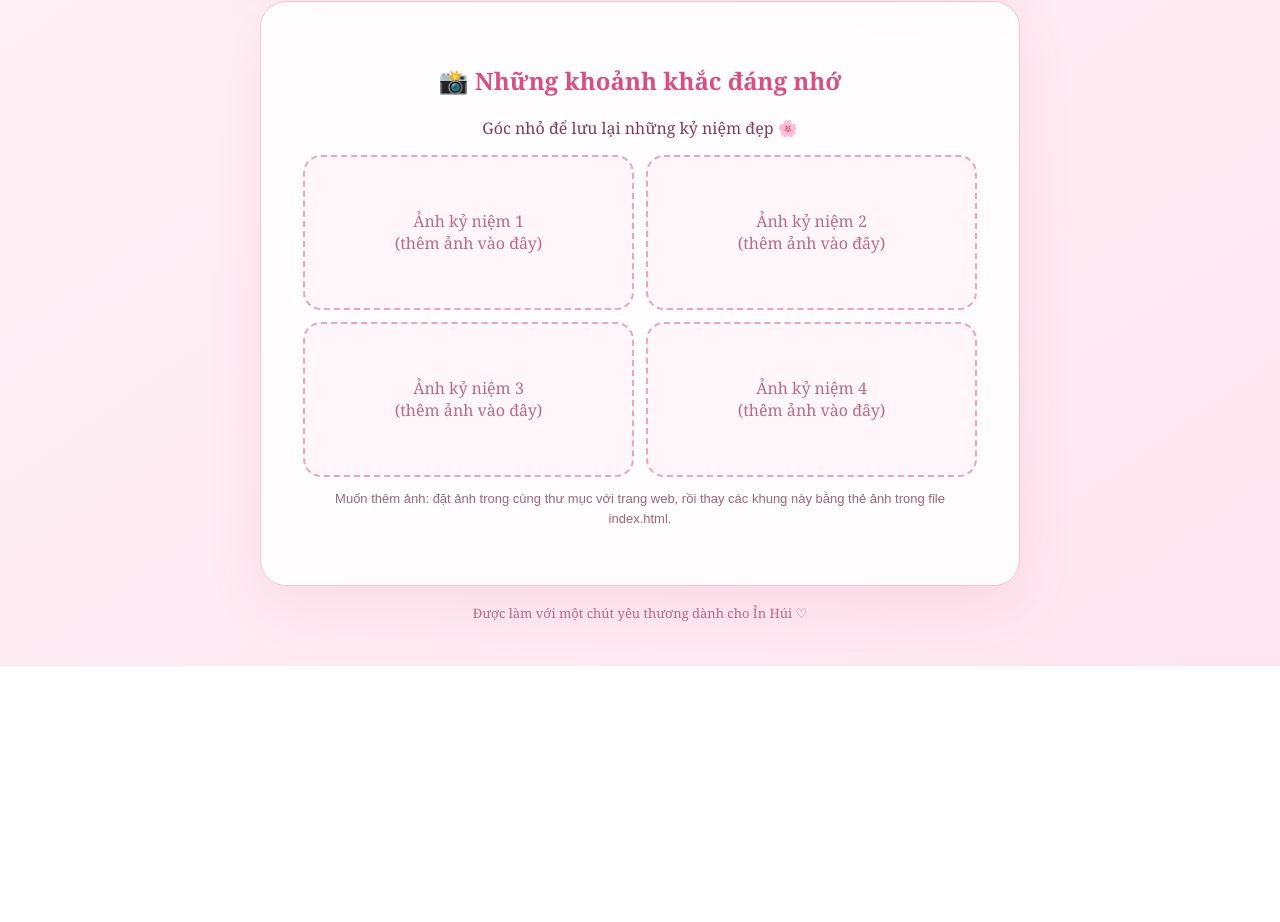
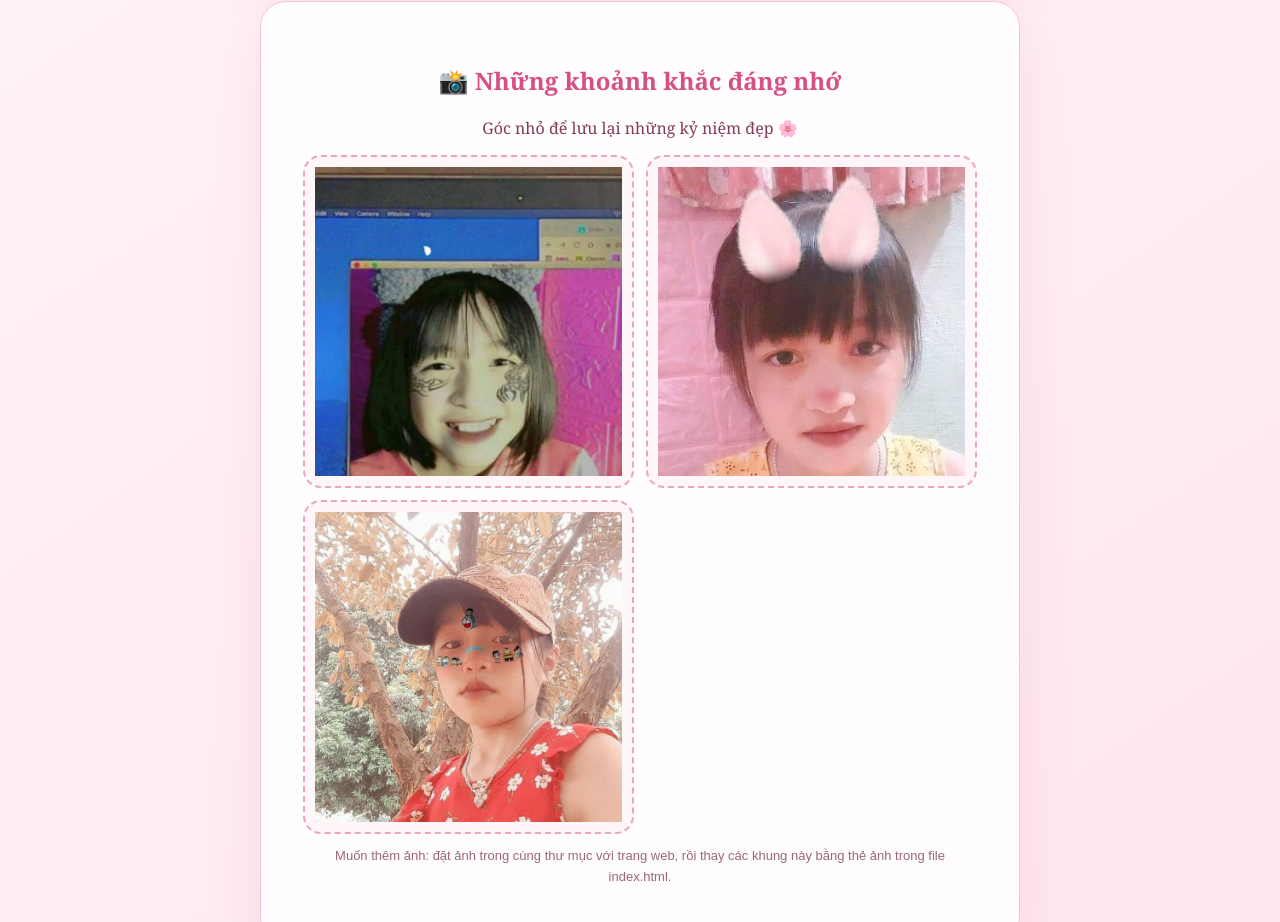
Before and after one commit to caovungtienben-afk/caovungtienben-afk.github.io, a plain HTML site: page index.html in a window 1280 px wide. Shown: the part 838-1760 px from the top of the page. Before the commit the page ends 1504 px from the top, so only its background shows below. Drawn offline with Linux system fonts and the light colour scheme.

Commit message:
Update index.html

```diff
--- a/index.html
+++ b/index.html
@@ -53,10 +53,9 @@ Chúc cô bé Ỉn Húi của anh có một ngày 20/10 thật đáng nhớ nha.
 <h2>📸 Những khoảnh khắc đáng nhớ</h2>
 <p>Góc nhỏ để lưu lại những kỷ niệm đẹp 🌸</p>
 <div class="photos">
-<div class="photo">Ảnh kỷ niệm 1<br> (thêm ảnh vào đây)</div>
-<div class="photo">Ảnh kỷ niệm 2<br> (thêm ảnh vào đây)</div>
-<div class="photo">Ảnh kỷ niệm 3<br> (thêm ảnh vào đây)</div>
-<div class="photo">Ảnh kỷ niệm 4<br> (thêm ảnh vào đây)</div>
+<div class="photo"><img src="anhcuain.jpg" alt="Ảnh 1"></div>
+<div class="photo"><img src="anhinhui.jpg" alt="Ảnh 2"></div>
+<div class="photo"><img src="hoaithui.jpg" alt="Ảnh 3"></div>
 </div>
 <p class="note">Muốn thêm ảnh: đặt ảnh trong cùng thư mục với trang web, rồi thay các khung này bằng thẻ ảnh trong file index.html.</p>
 </section>
```
